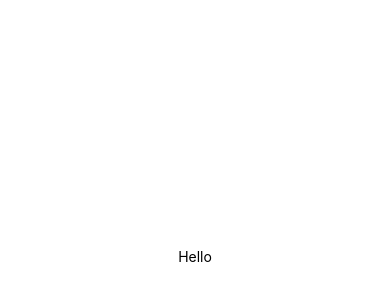
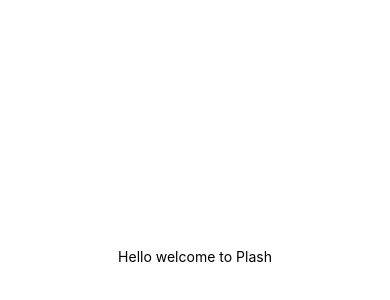
Before and after one commit to namsdai1/Energy_Mobile, a React Native app: screen /Plash in a window 390 px wide. Shown: the part 166-466 px from the top of the page. Built offline with nearby package versions, Linux system fonts and the light colour scheme.

Commit message:
update code plash

```diff
--- a/src/screens/PlashScreen.js
+++ b/src/screens/PlashScreen.js
@@ -5,7 +5,7 @@ import styles from '../styles/PlashStyle';
 const PlashScreen = () => {
     return (
         <View style={styles.container}>
-            <Text>Hello</Text>
+            <Text>Hello welcome to Plash</Text>
         </View>
     )
 }
```
